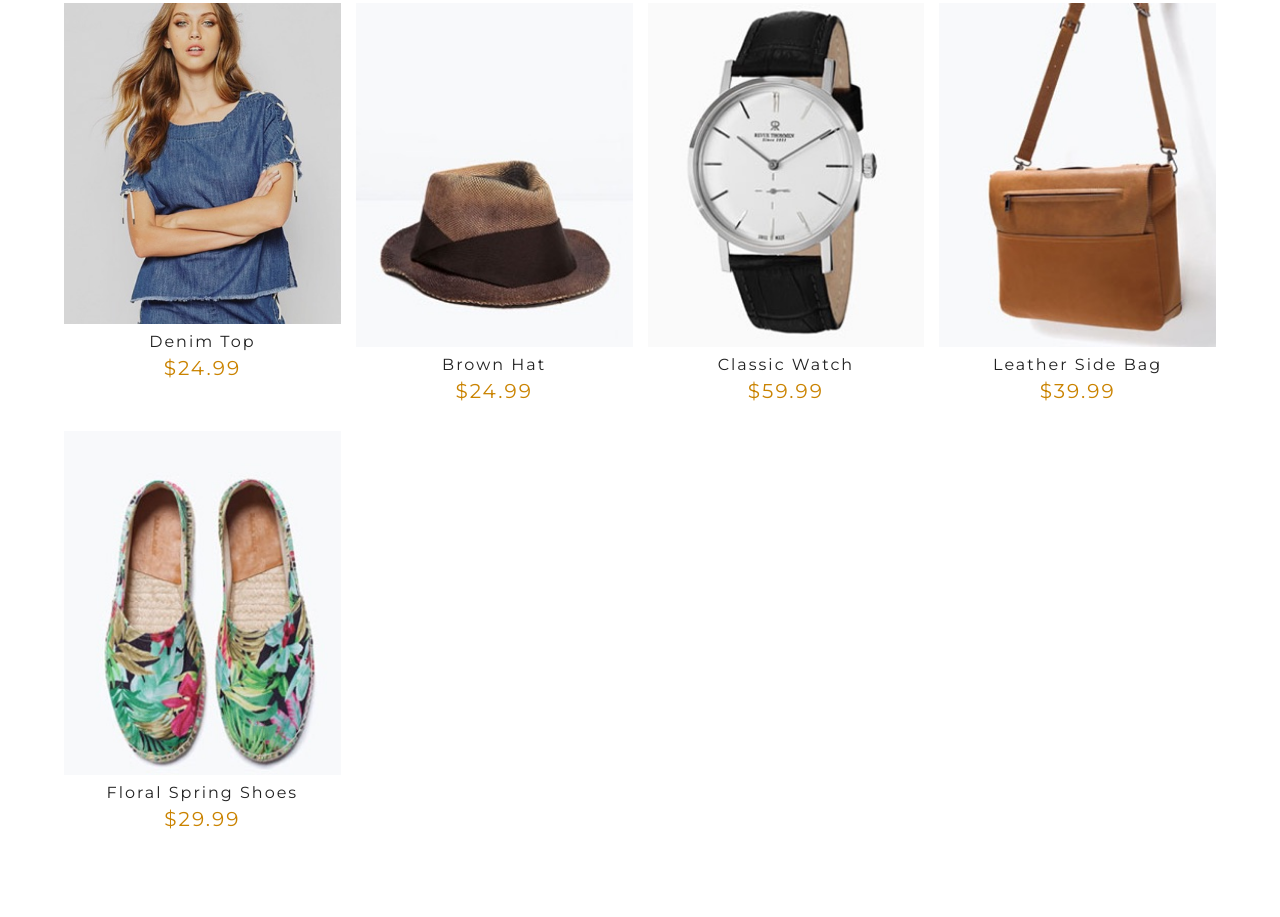
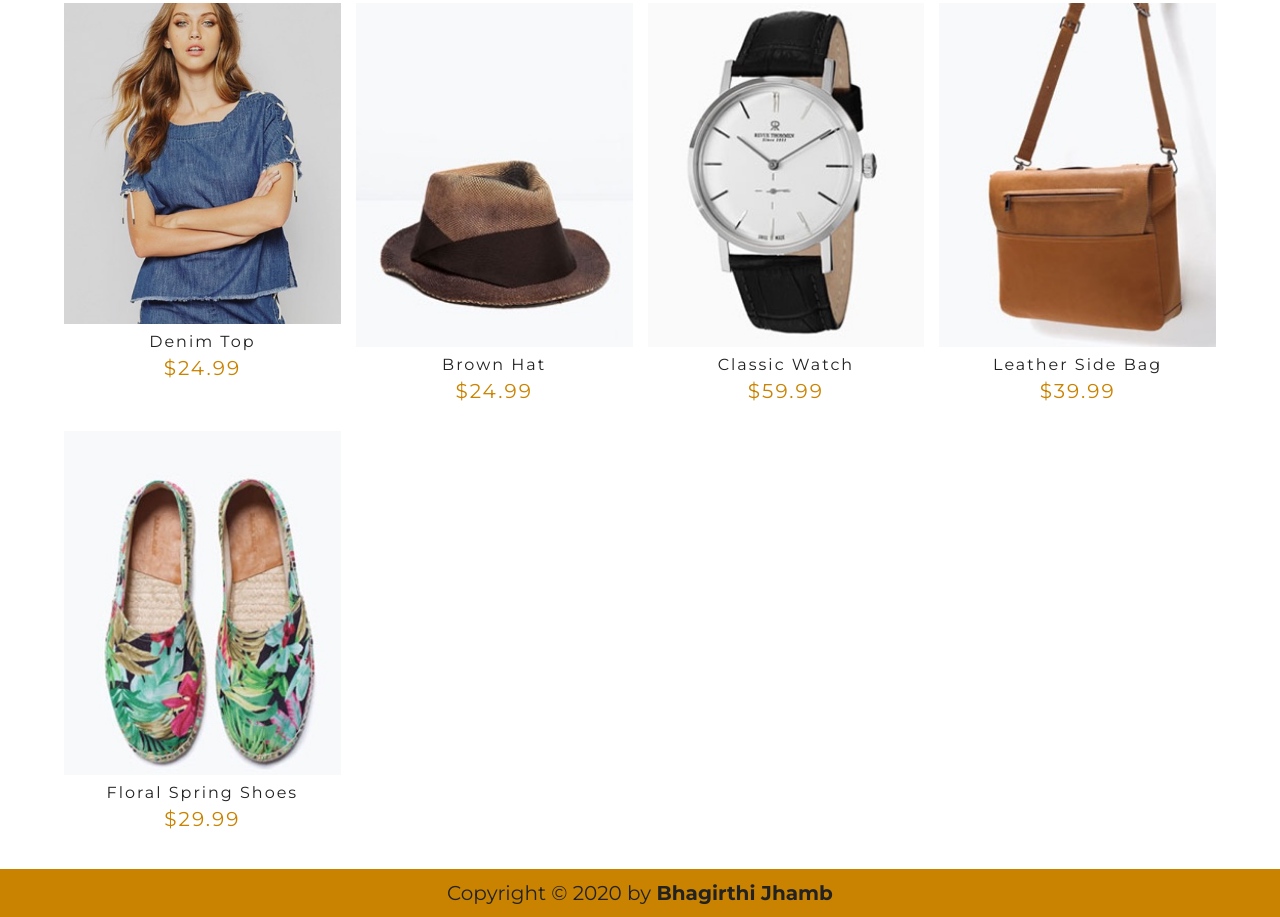
Before and after one commit to bhagirthijhamb/bhagirthiJhambProjectThreeJQuery, a plain HTML site: page index.html in a window 1280 px wide. Shown: the part 1856-2773 px from the top of the page. Before the commit the page ends 2725 px from the top, so only its background shows below. Drawn offline with nearby package versions, Linux system fonts and the light colour scheme.

Commit message:
added footer for the App

```diff
--- a/index.html
+++ b/index.html
@@ -32,13 +32,13 @@
         </div>
     </nav><!-- end of Navbar -->
 
+    <main>
     <!-- Hero -->
     <header class="hero">
         <div class="banner">
             <h1 class="bannerTitle">Apparel Collection</h1>
             <button class="bannerBtn">Shop now</button>
         </div>
-
     </header><!-- end of Hero -->
 
     <!-- Products -->
@@ -92,6 +92,11 @@
             </div>
         </div>
     </div><!-- end of Cart -->
+    </main>
+
+    <footer>
+        <p>Copyright &copy; 2020 by <span>Bhagirthi Jhamb</span></p>
+    </footer>
 
     <!-- jQuery -->
     <script src="https://code.jquery.com/jquery-3.4.1.min.js"
--- a/styles/sass/_mainPage.scss
+++ b/styles/sass/_mainPage.scss
@@ -170,14 +170,16 @@
 .bagBtn:hover {
   color: var(--mainWhite);
 }
+/* ---------------End of Products ---------------- */
 
+/*----------Footer-------------*/
+footer {
+  background: var(--primaryColor);
+  padding: .7rem 0;
+  text-align: center;
 
-
-
-
-
-
-
-
-
-/* ---------------End of Products ---------------- */
+  & span {
+    font-weight: bold;
+  }
+}
+/*------------- End of Footer-------------*/
```
Also changed, not shown: styles/styles.css.
